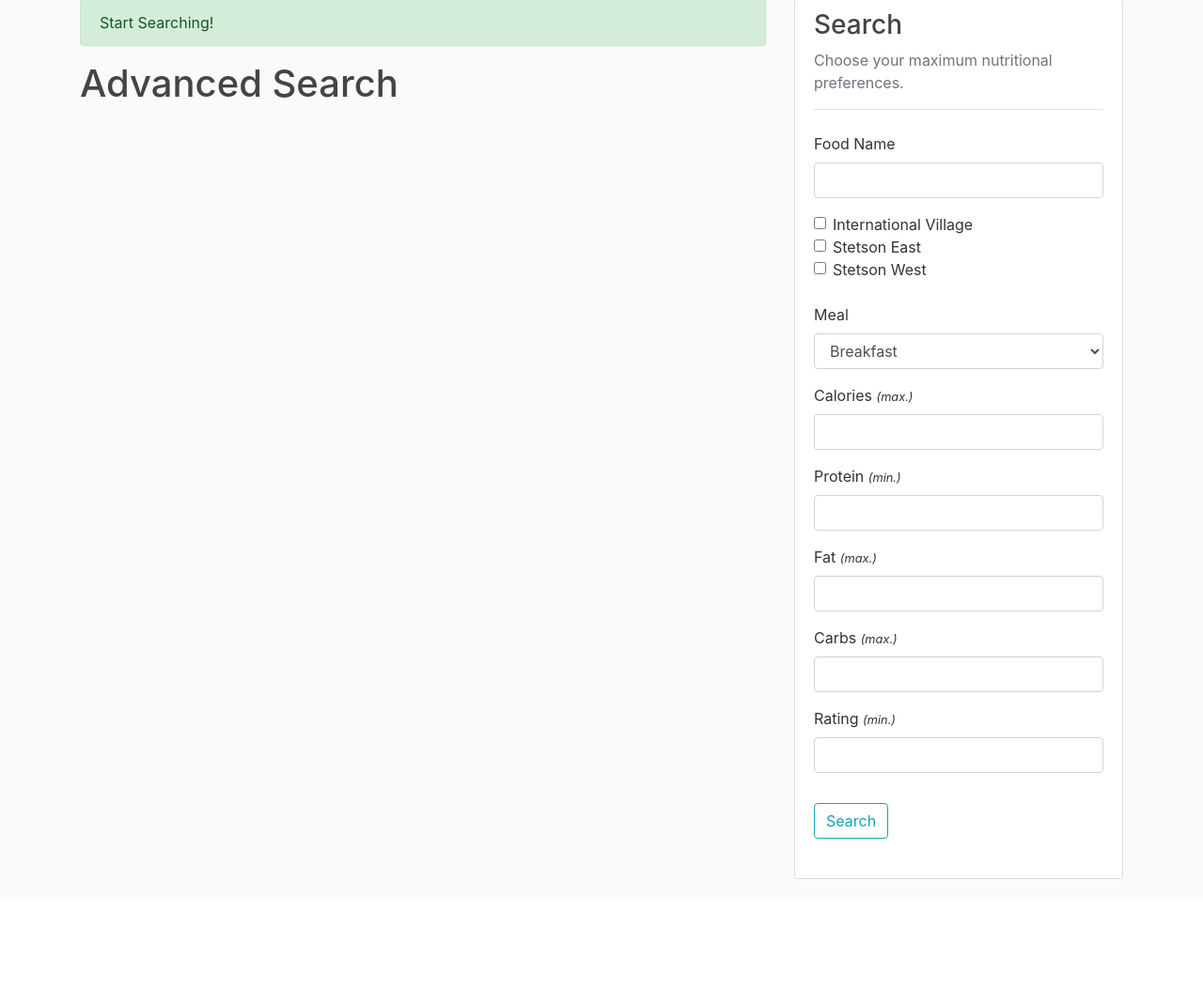
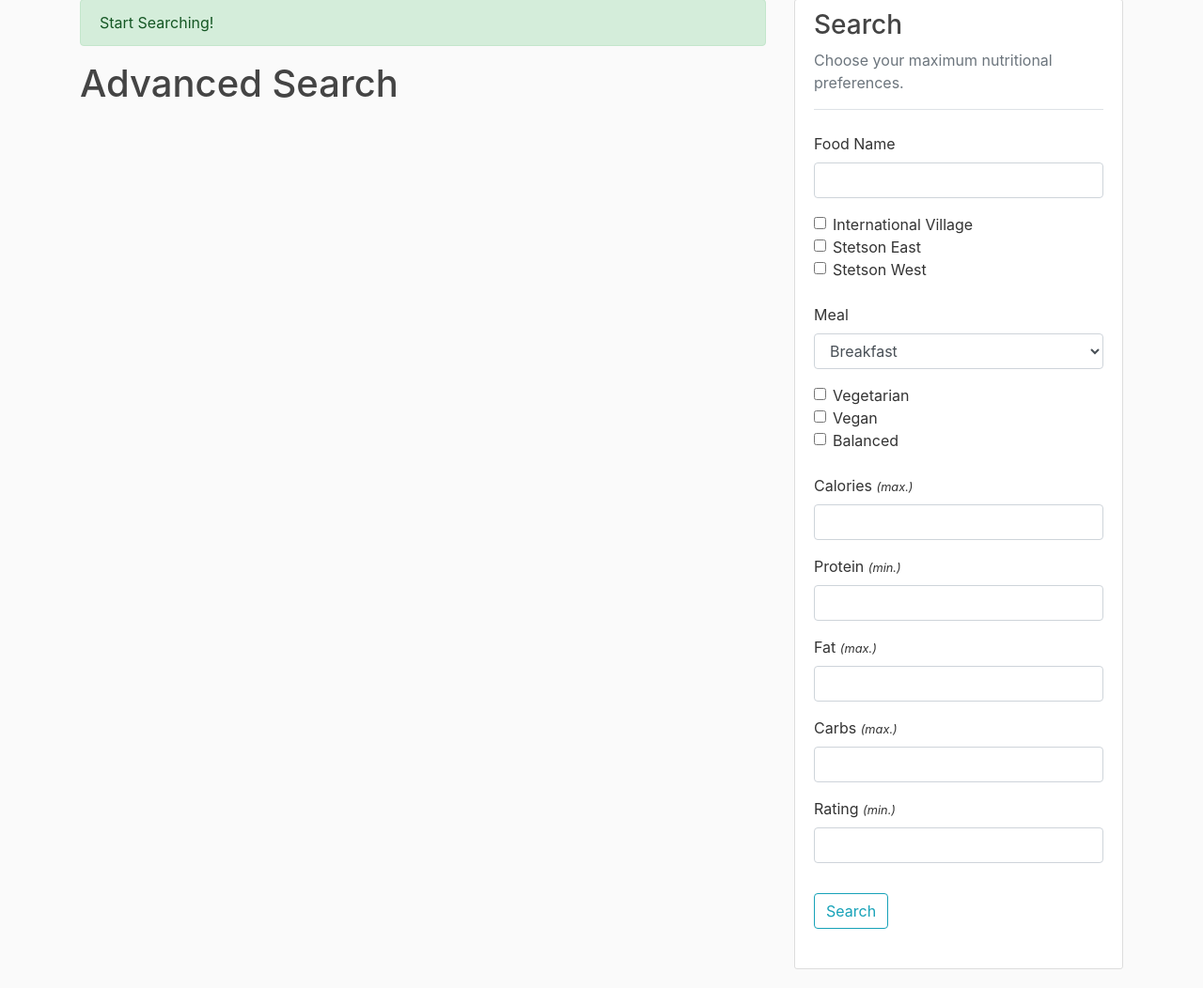
Before and after one commit to VishalRamesh50/DineInHall-Flask, a Flask app: page /AdvancedSearch in a window 1280 px wide. Shown: the part 81-1133 px from the top of the page at 94% size. Before the commit the page ends 1017 px from the top, so only its background shows below. Run offline with Flask 2, Linux system fonts and the light colour scheme; some libraries are stand-ins or nearby versions.

Commit message:
Vegetarian, Vegan, Balanced Search
Closes #8

```diff
--- a/dineinhall/main/forms.py
+++ b/dineinhall/main/forms.py
@@ -9,6 +9,9 @@ class SearchForm(FlaskForm):
     steast = BooleanField('Stetson East')
     stwest = BooleanField('Stetson West')
     meal = SelectField('Meal', choices=[('breakfast', 'Breakfast'), ('lunch', 'Lunch'), ('dinner', 'Dinner')])
+    vegetarian = BooleanField('Vegetarian')
+    vegan = BooleanField('Vegan')
+    balanced = BooleanField('Balanced')
     foodName = StringField('Food Name', validators=[Optional()])
     calories = IntegerField('Calories', validators=[Optional(), NumberRange(min=0)])
     protein = IntegerField('Protein', validators=[Optional(), NumberRange(min=0)])
--- a/dineinhall/main/routes.py
+++ b/dineinhall/main/routes.py
@@ -69,15 +69,17 @@ def search():
         foodName = form.foodName.data.split()
         # rating on a 5pt scale
         rating = form.rating.data
+        # boolean values for food properties
+        vegetarian = form.vegetarian.data
+        vegan = form.vegan.data
+        balanced = form.balanced.data
         foodNameQuery = "true "
         # for each word in the searched food find a food item that contains the given word
         for word in foodName:
             foodNameQuery += f"and food_name like '%%{word}%%' "
         # if user does not choose any location, shows all by default
         if not(iv or steast or stwest):
-            iv = True
-            steast = True
-            stwest = True
+            iv, steast, stwest = True, True, True
         # foods from dining hall locations
         iv = "location like 'IV'" if iv else False
         steast = "location like 'Steast'" if steast else False
@@ -92,6 +94,9 @@ def search():
         carbs = f"total_carbs <= {carbs}" if carbs is not None else True
         # foods with ratings greater than or equal to the given rating (including not yet rated)
         rating = f"(ratings >= {rating} or isnull(ratings))" if rating is not None else True
+        vegetarian = "vegetarian = True" if vegetarian else True
+        vegan = "vegan = True" if vegan else True
+        balanced = "balanced = True" if balanced else True
         # set a timezone to avoid the inconsistent timezone of the Heroku server
         curdate = datetime.now(timezone('US/Eastern'))  # EST timezone
         curdate = curdate.strftime("%Y-%m-%d")
@@ -108,6 +113,7 @@ def search():
                                 f"and meal_type like '{meal}' "
                                 f"and {rating} "
                                 f"and {foodNameQuery} "
+                                f"and {vegetarian} and {vegan} and {balanced} "
                                 f"order by location desc, meal_type asc, calories desc, food_name desc")
         foods = list(foods)
         size = len(foods)
--- a/dineinhall/templates/advancedSearch.html
+++ b/dineinhall/templates/advancedSearch.html
@@ -95,6 +95,19 @@
                 {{ form.meal.label(class="form-control-label") }}
                 {{ form.meal(class="form-control form-control") }}
               </div>
+              <div class="form-check">
+                {{ form.vegetarian(class="form-check-input") }}
+                {{ form.vegetarian.label(class="form-check-label") }}
+              </div>
+              <div class="form-check">
+                {{ form.vegan(class="form-check-input") }}
+                {{ form.vegan.label(class="form-check-label") }}
+              </div>
+              <div class="form-check">
+                {{ form.balanced(class="form-check-input") }}
+                {{ form.balanced.label(class="form-check-label") }}
+              </div>
+              <br>
               <div class="form-group">
                 {{ form.calories.label(class="form-control-label") }} <i><small>(max.)</small></i>
                 {% if form.calories.errors %}
--- a/scraping/scraper.py
+++ b/scraping/scraper.py
@@ -20,7 +20,7 @@ except Exception:
 # allows us to recreate SQL query statements in Python
 engine = create_engine(SQLALCHEMY_DATABASE_URI)
 
-browser = webdriver.Chrome('/chromedriver')
+browser = webdriver.Chrome('/Users/vishalramesh/Documents/Coding/DineInHall/scraping/chromedriver')
 browser.get('https://new.dineoncampus.com/Northeastern/menus')
 time.sleep(5)  # wait for page to render javascript
 soup = BeautifulSoup(browser.page_source, 'lxml')
@@ -170,7 +170,6 @@ class Scraper():
                         self.uniqueFoods.append({'food_id': self.foodID, 'food_name': foodName})
 
                         # insert into food table in database
-                        print(foodName)
                         with engine.begin() as con:
                             con.execute("INSERT INTO food "
                                         "(food_id, food_name, serving, calories, calories_from_fat, "
```
